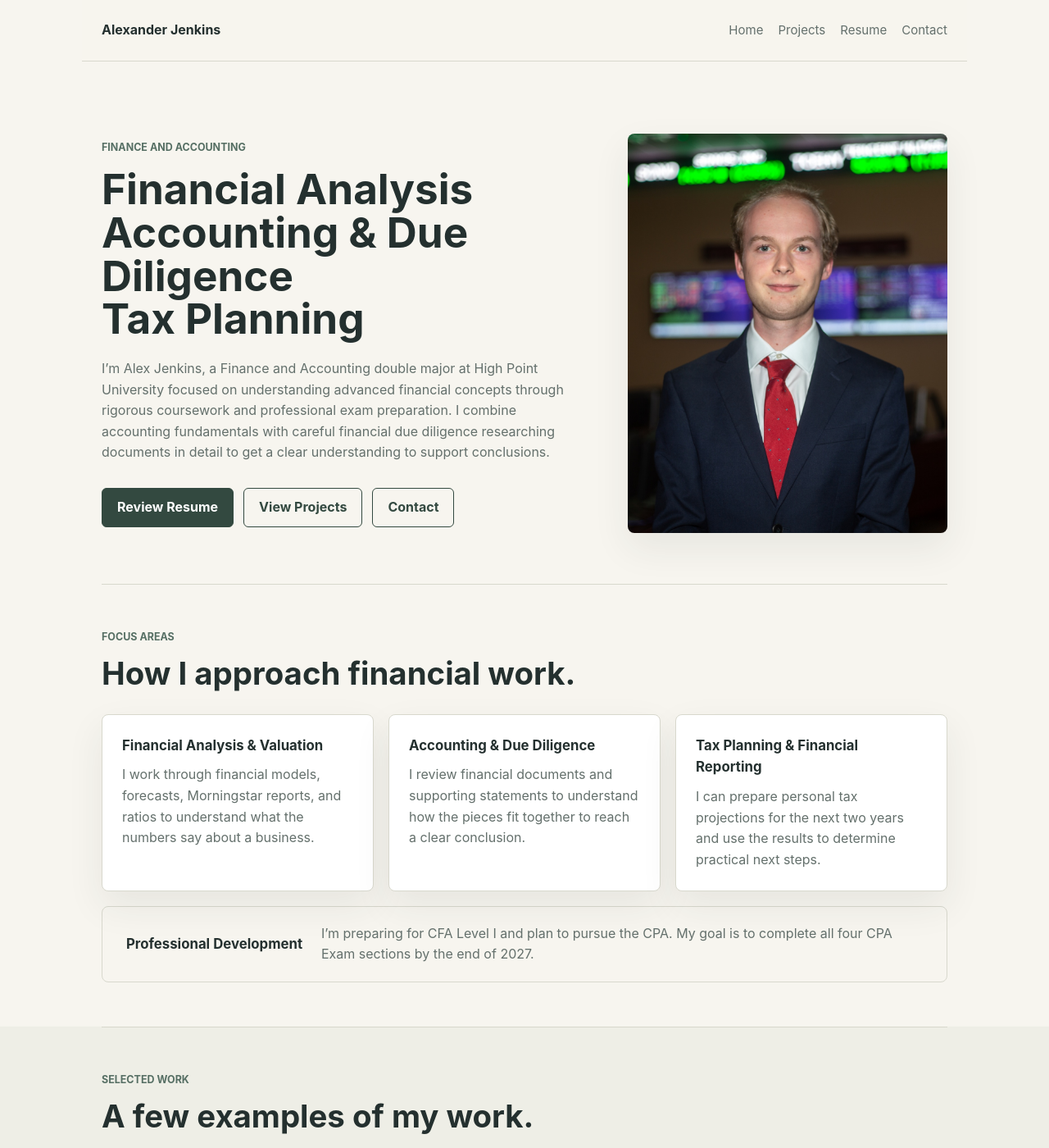
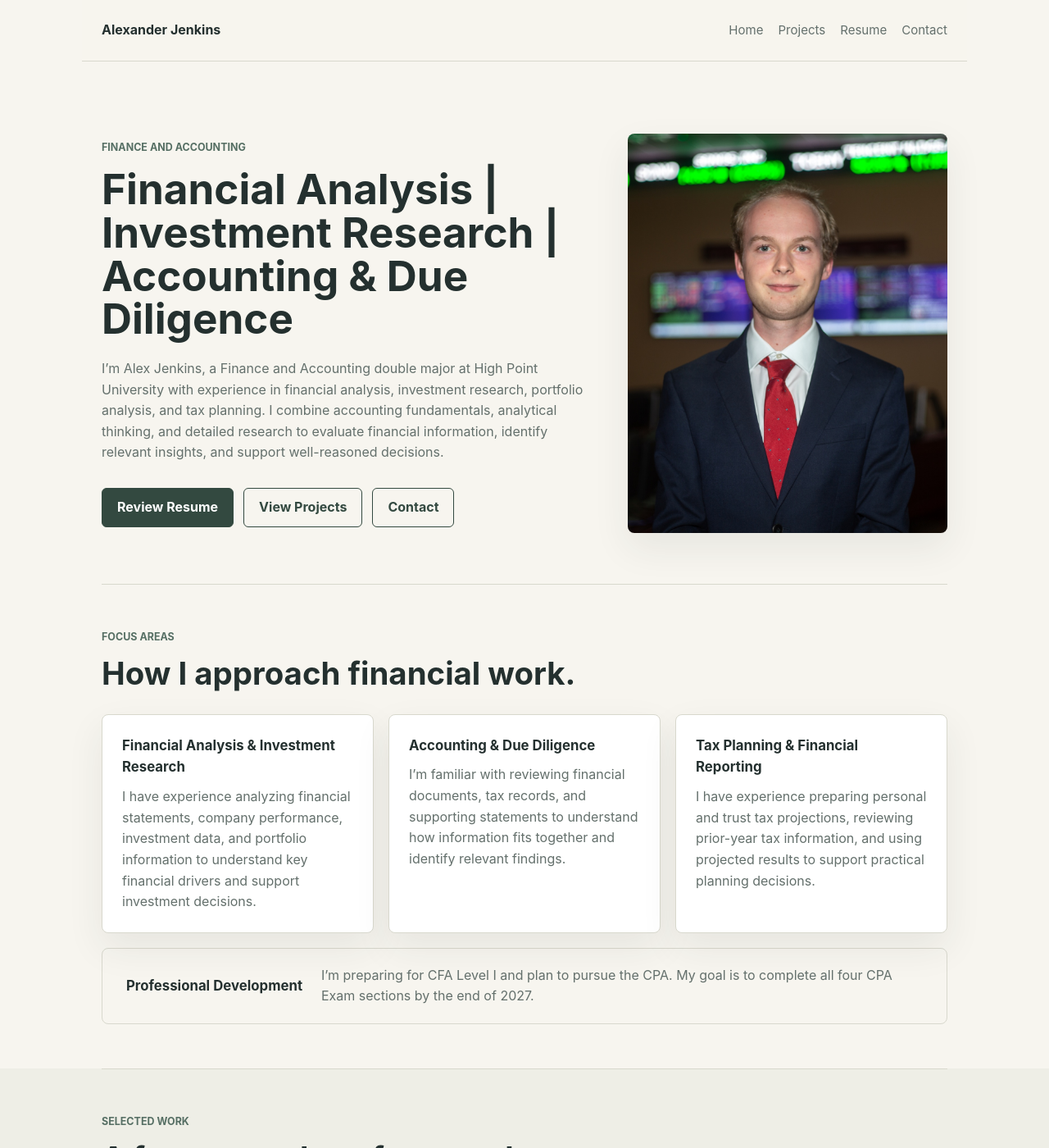
Before and after one commit to alexjenkins310-stack/portfolio, a Jekyll site: the page built from index.md, in a window 1280 px wide and 1400 px high. Shown: the whole window at 82% size. Built offline with Jekyll 4.4.1, drawn with Linux system fonts in a browser that asks for light colours.

Commit message:
refinded homepage changes

```diff
--- a/index.md
+++ b/index.md
@@ -7,12 +7,10 @@ title: Home
   <div class="hero-copy">
     <p class="eyebrow">Finance and Accounting</p>
     <h1 class="hero-catchline">
-      <span>Financial Analysis</span>
-      <span>Accounting &amp; Due Diligence</span>
-      <span>Tax Planning</span>
+      Financial Analysis | Investment Research | Accounting &amp; Due Diligence
     </h1>
     <p class="hero-bio">
-      I’m Alex Jenkins, a Finance and Accounting double major at High Point University focused on understanding advanced financial concepts through rigorous coursework and professional exam preparation. I combine accounting fundamentals with careful financial due diligence researching documents in detail to get a clear understanding to support conclusions.
+      I’m Alex Jenkins, a Finance and Accounting double major at High Point University with experience in financial analysis, investment research, portfolio analysis, and tax planning. I combine accounting fundamentals, analytical thinking, and detailed research to evaluate financial information, identify relevant insights, and support well-reasoned decisions.
     </p>
     <div class="hero-actions">
       <a class="button" href="{{ '/resume/' | relative_url }}">Review Resume</a>
@@ -32,16 +30,16 @@ title: Home
   </div>
   <div class="grid">
     <article class="card">
-      <h3>Financial Analysis &amp; Valuation</h3>
-      <p>I work through financial models, forecasts, Morningstar reports, and ratios to understand what the numbers say about a business.</p>
+      <h3>Financial Analysis &amp; Investment Research</h3>
+      <p>I have experience analyzing financial statements, company performance, investment data, and portfolio information to understand key financial drivers and support investment decisions.</p>
     </article>
     <article class="card">
       <h3>Accounting &amp; Due Diligence</h3>
-      <p>I review financial documents and supporting statements to understand how the pieces fit together to reach a clear conclusion.</p>
+      <p>I’m familiar with reviewing financial documents, tax records, and supporting statements to understand how information fits together and identify relevant findings.</p>
     </article>
     <article class="card">
       <h3>Tax Planning &amp; Financial Reporting</h3>
-      <p>I can prepare personal tax projections for the next two years and use the results to determine practical next steps.</p>
+      <p>I have experience preparing personal and trust tax projections, reviewing prior-year tax information, and using projected results to support practical planning decisions.</p>
     </article>
   </div>
   <div class="professional-development">
```
Also changed, not shown: 8 other files.
